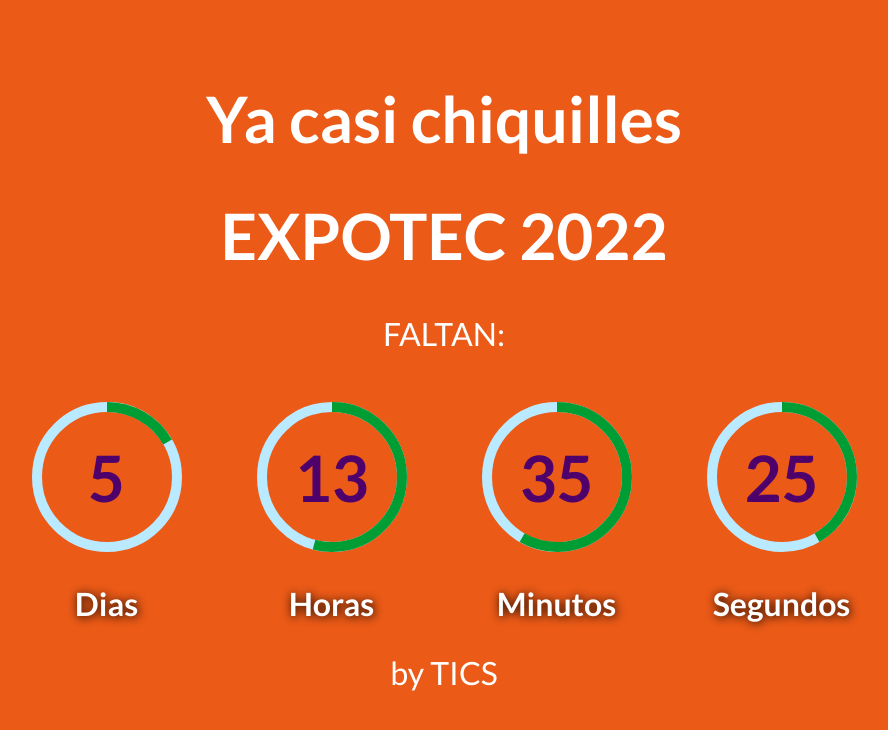
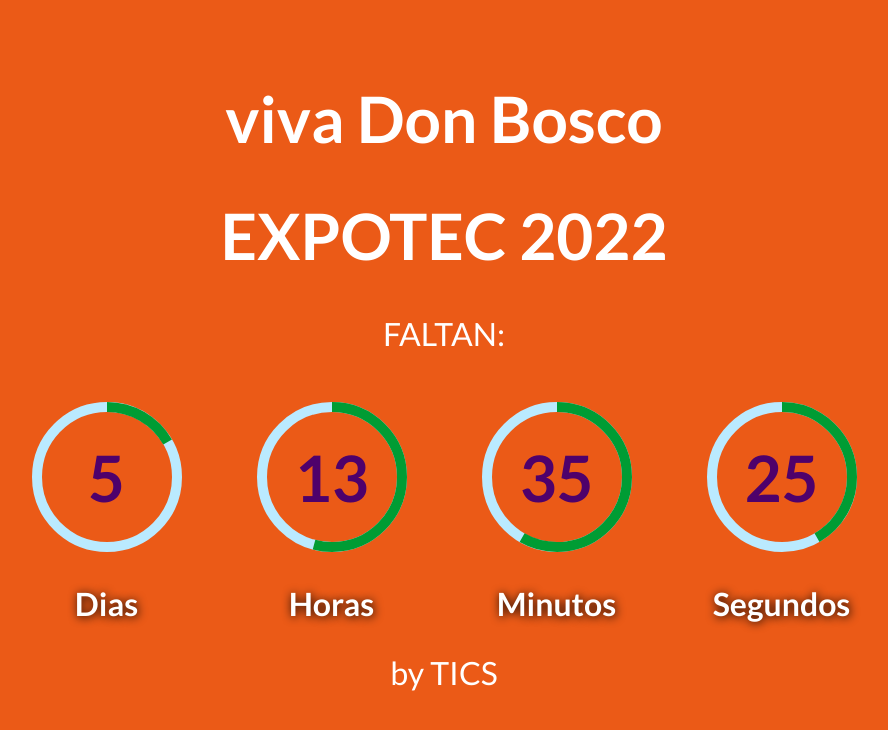
Before and after one commit to isabellaaguilar/countdowntimer-main, a plain HTML site: page index.html in a window 1280 px wide. Shown: the whole page, without its empty margins (196-1084 px from the left). Drawn offline with Linux system fonts and the light colour scheme.

Commit message:
Update index.html

```diff
--- a/index.html
+++ b/index.html
@@ -15,7 +15,7 @@
 
 
 
-        <h1>Ya casi chiquilles</h1>
+        <h1>viva Don Bosco</h1>
 
         <h1>EXPOTEC 2022</h1>
 
```
